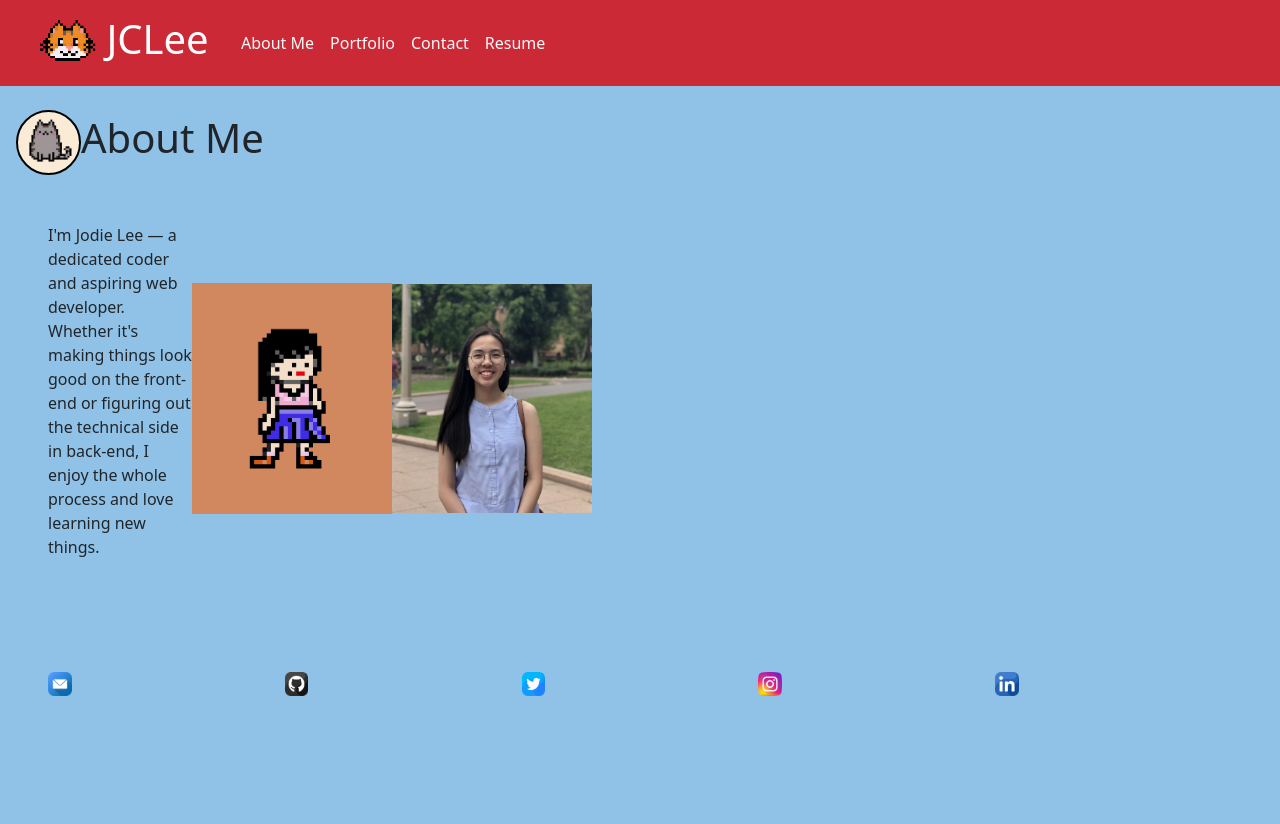
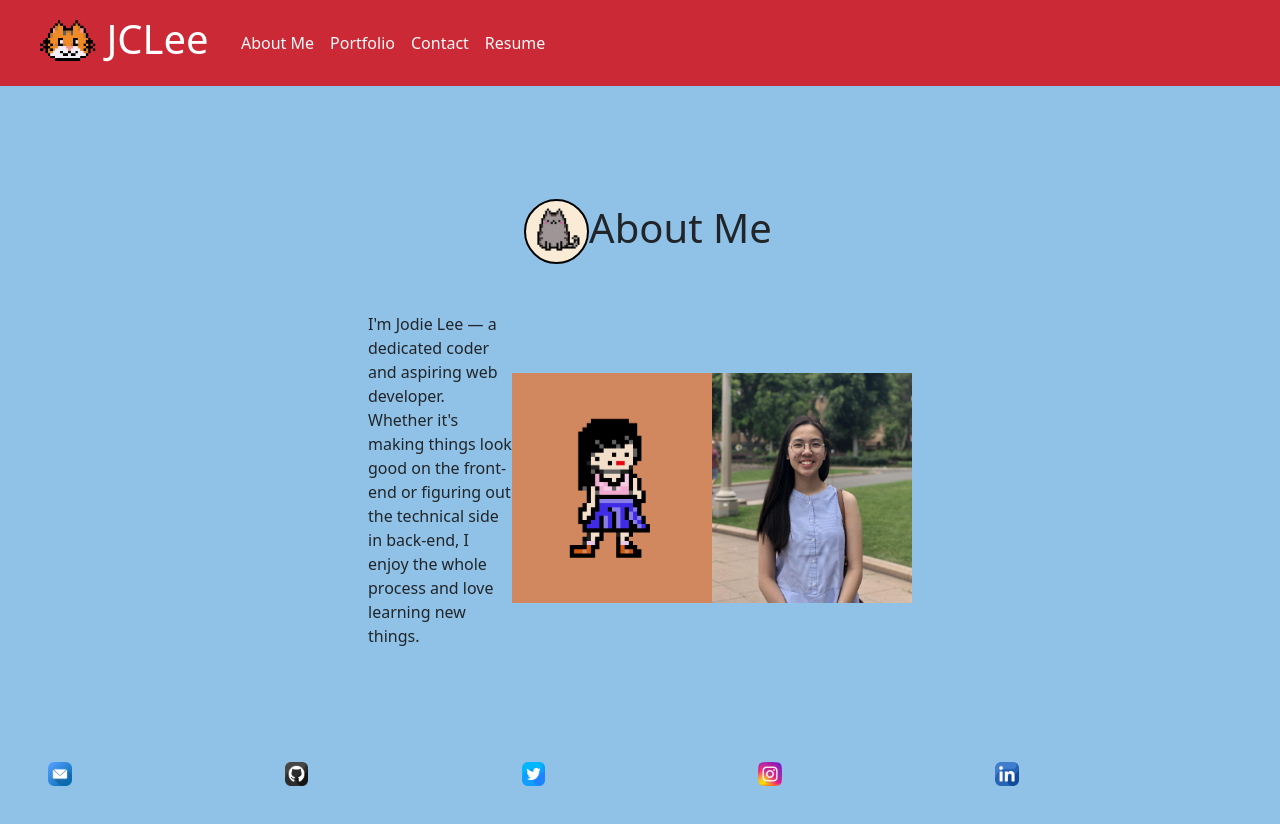
Before and after one commit to jodielee062788/react_project_portfolio, a React (Vite) app: page / in a window 1280 px wide. Shown: the top 824 px of the page. Built offline with nearby package versions, Linux system fonts and the light colour scheme.

Commit message:
Center the contents of the page

```diff
--- a/src/App.css
+++ b/src/App.css
@@ -81,7 +81,10 @@
 
 /* Contact Page CSS */
 
-.contact {
+.contact,
+.resume,
+.about,
+.portfolio {
   padding-top: 7%;
 }
 
--- a/src/components/pages/About.jsx
+++ b/src/components/pages/About.jsx
@@ -2,7 +2,7 @@ import Footer from '../Footer';
 
 export default function About() {
   return (
-    <div className="about">
+    <div className="about d-flex flex-column align-items-center mx-auto">
       <div className="logo-about pt-4 ps-3">
         <img src="./img/cat1.png" alt="" />
         <h1>About Me</h1>
--- a/src/components/pages/Project.jsx
+++ b/src/components/pages/Project.jsx
@@ -19,7 +19,7 @@ export default function Portfolio() {
   ];
 
   return (
-    <div className="portfolio">
+    <div className="portfolio d-flex flex-column align-items-center mx-auto">
       <div className="portfolio-logo">
         <img src="./img/cat2.png" alt="" />
         <h2>Portfolio</h2>
--- a/src/components/pages/Resume.jsx
+++ b/src/components/pages/Resume.jsx
@@ -12,7 +12,7 @@ export default function Resume() {
   ];
 
   return (
-    <div className='resume'>
+    <div className='resume d-flex flex-column align-items-center mx-auto'>
       <div className="resume-logo">
         <img src="./img/cat4.png" alt="" />
         <h2>Resume</h2>
```
